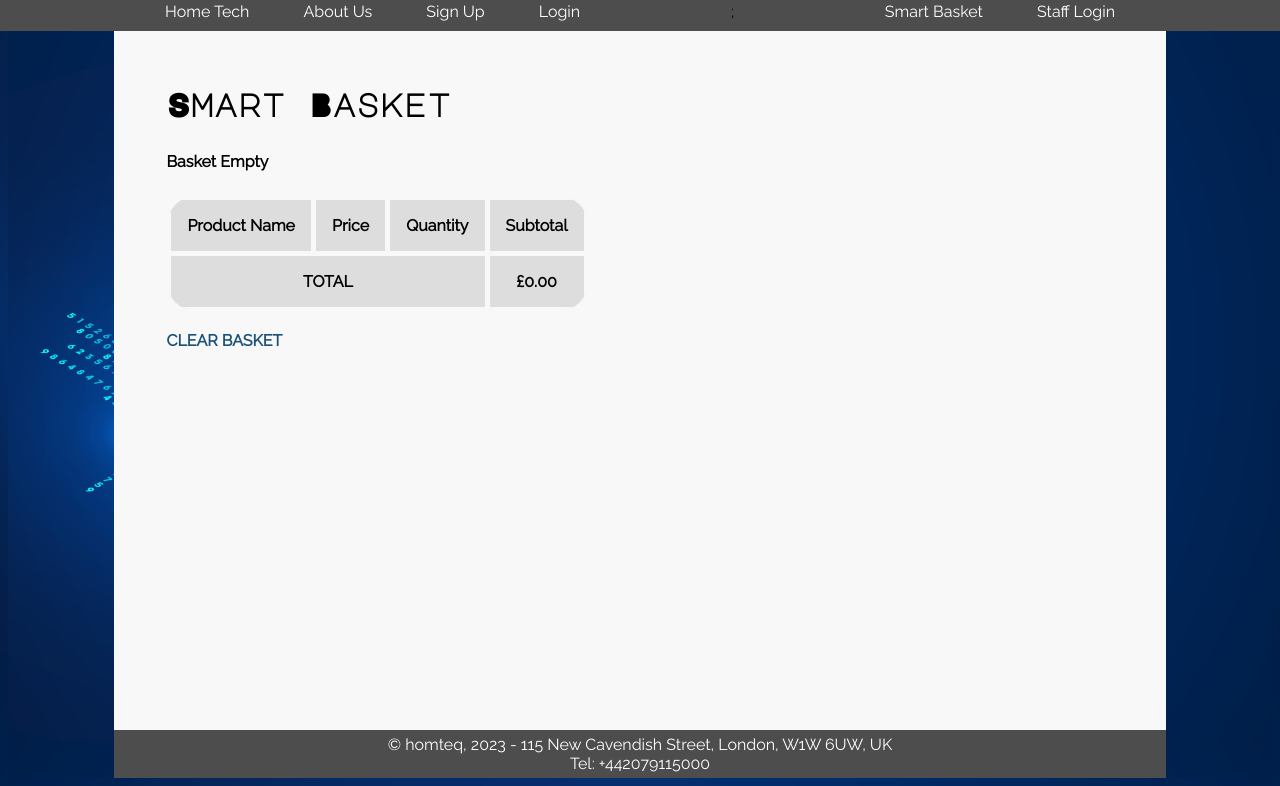
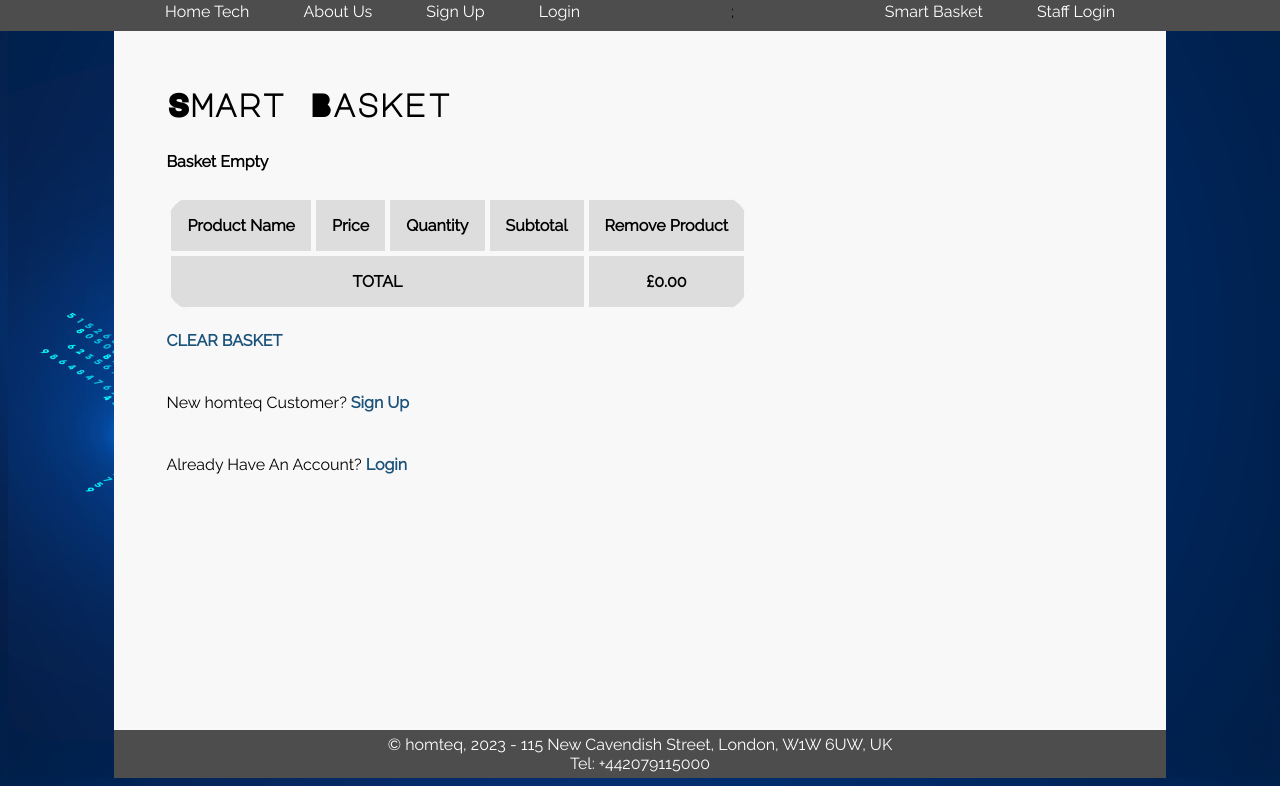
Before and after one commit to Camditta/homteq-web-app, a PHP site: page /basket.php in a window 1280 px wide. Shown: the part 132-918 px from the top of the page. Run offline with PHP 8.4, Linux system fonts and the light colour scheme; a stand-in replaces the project's code that opens the database connection.

Commit message:
Basket Updates

```diff
--- a/basket.php
+++ b/basket.php
@@ -8,6 +8,17 @@
 echo "<body>";
 include ("headfile.html");      //include header layout file
 echo "<h4>".$pagename."</h4>"; //display name of the page on the web page
+
+//if the value of the product id to be deleted (which was posted through the hidden field) is set
+if (isset($_POST['del_prodid']))
+{
+//capture the posted product id and assign it to a local variable $delprodid
+$delprodid=$_POST['del_prodid'];
+//unset the cell of the session for this posted product id variable
+unset ($_SESSION['basket'][$delprodid]);
+//display a "1 item removed from the basket" message
+echo " <p class='updateInfo'><b>1 item removed</b></p>";
+}
 
 //if the posted ID of the new product is set i.e. if the user is adding a new product into the basket
 if (isset($_POST['h_prodid']))
@@ -39,7 +50,7 @@
 
 echo "<p><table id='baskettable'>";
 echo "<tr>";
-echo "<th>Product Name</th><th>Price</th><th>Quantity</th><th>Subtotal</th>";
+echo "<th>Product Name</th><th>Price</th><th>Quantity</th><th>Subtotal</th><th>Remove Product</th>";
 echo "</tr>";
 
 if (isset($_SESSION['basket']))
@@ -59,6 +70,12 @@
         //calculate subtotal, store it in a local variable $subtotal and display it
         $subtotal=$arrayp['prodPrice'] * $value;
         echo "<td>&pound".number_format($subtotal,2)."</td>";
+        echo "<form action='basket.php' method=post>";
+        echo "<td>";
+        echo "<input type='submit' value='Remove' id='submitbtn'>";
+        echo "</td>";
+        echo "<input type='hidden' name='del_prodid' value=".$arrayp['prodId'].">";
+        echo "</form>";
         echo "</tr>";
         //increase total by adding the subtotal to the current total
         $total=$total+$subtotal;
@@ -74,13 +91,17 @@
 
 // Display total
 echo "<tr>";
-echo "<td colspan=3><b>TOTAL</b></td>";
+echo "<td colspan=4><b>TOTAL</b></td>";
 echo "<td><b>&pound".number_format($total,2)."</b></td>";
 echo "</tr>";
 echo "</table>";
 
 echo "<br><p class='updateInfo'><a href='clearbasket.php'>CLEAR BASKET</a></p>";
 
+echo "<br><p class='updateInfo'>New homteq Customer?<a href='signup.php'> Sign Up</a></p>";
+echo "<br><p class='updateInfo'>Already Have An Account?<a href='login.php'> Login</a></p>";
+
+
 include("footfile.html"); //include head layout
 echo "</body>";
 ?>
```
